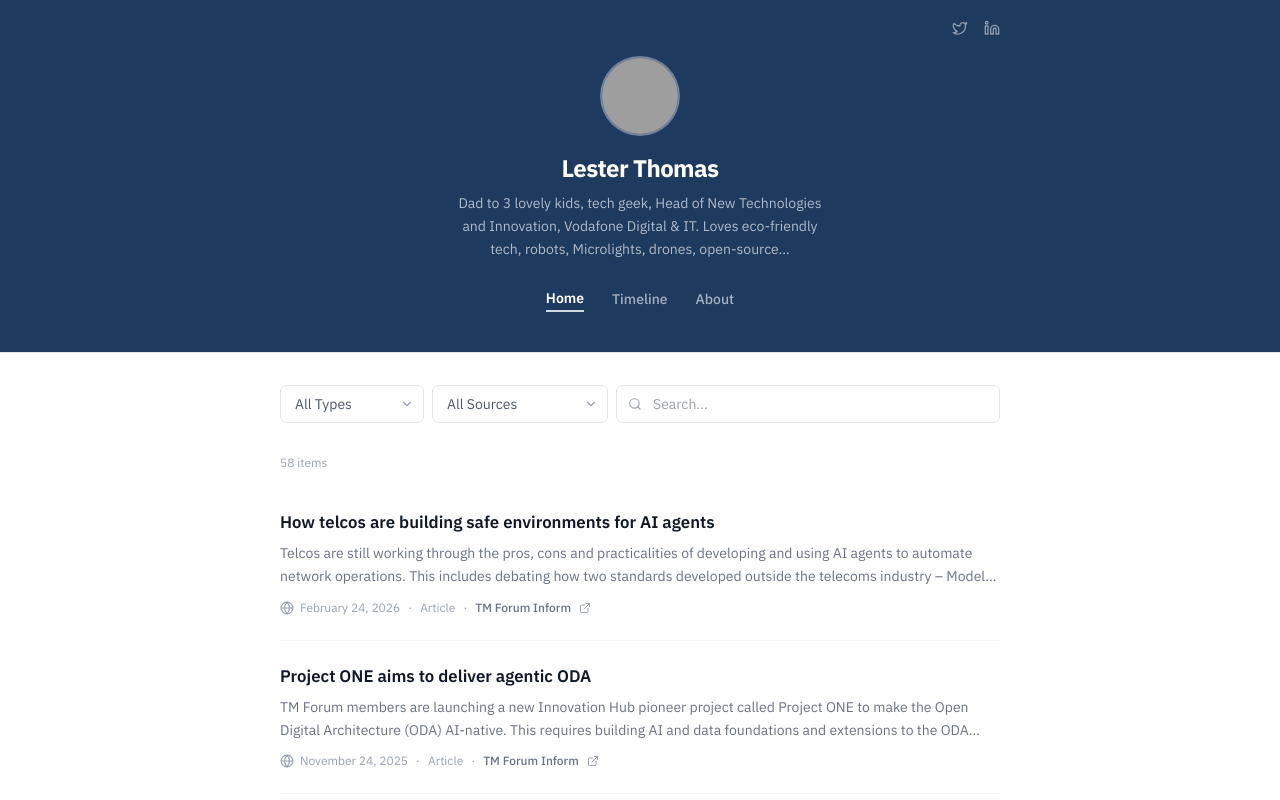
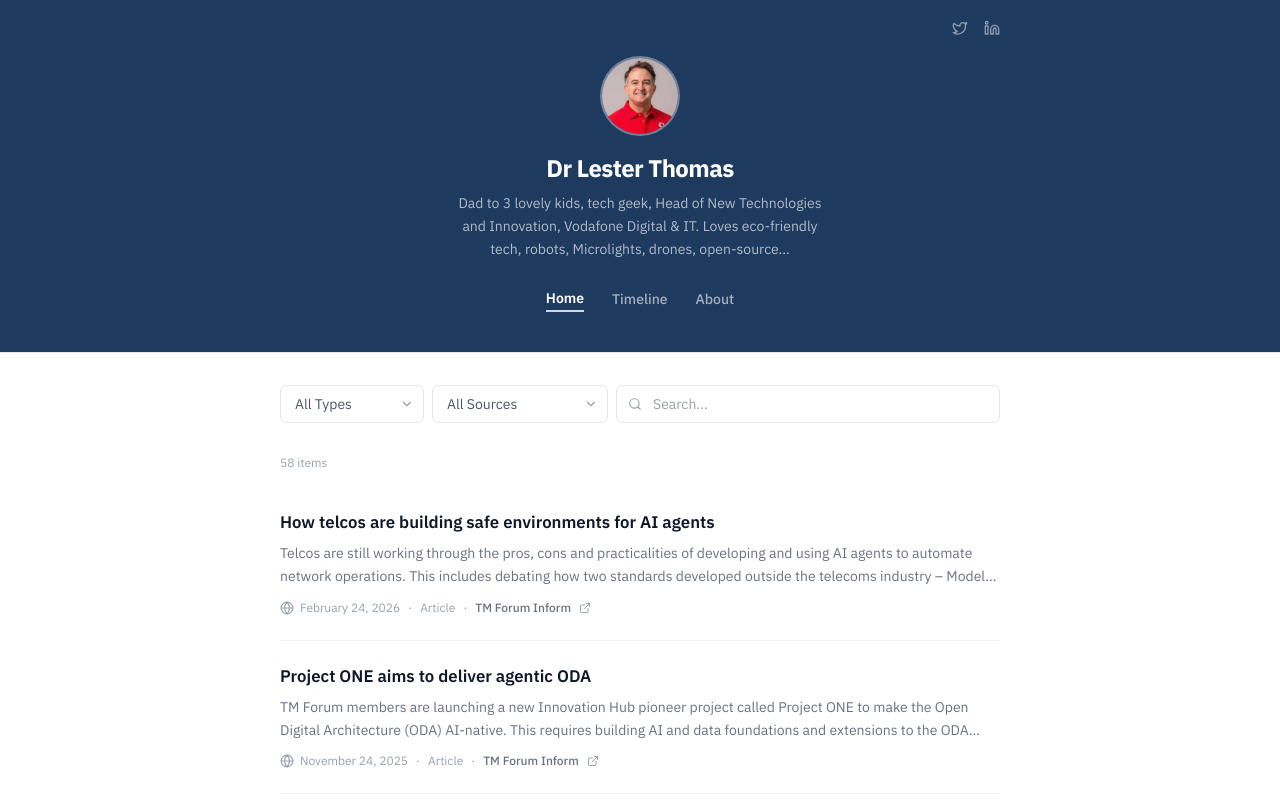
Before and after one commit to LesterThomas/personal-website, a React (Vite) app: page / in a window 1280 px wide. Shown: the top 800 px of the page. Built offline with nearby package versions, Linux system fonts and the light colour scheme; grey boxes are pictures that could not be loaded.

Commit message:
add Dr title prefix to Lester Thomas across UI

```diff
--- a/index.html
+++ b/index.html
@@ -4,11 +4,11 @@
     <meta charset="UTF-8" />
     <link rel="icon" type="image/svg+xml" href="/favicon.svg" />
     <meta name="viewport" content="width=device-width, initial-scale=1.0" />
-    <meta name="description" content="Lester Thomas - Head of New Technologies and Innovation, Vodafone Digital & IT. Portfolio of presentations, articles, videos, podcasts and more." />
+    <meta name="description" content="Dr Lester Thomas - Head of New Technologies and Innovation, Vodafone Digital & IT. Portfolio of presentations, articles, videos, podcasts and more." />
     <link rel="preconnect" href="https://fonts.googleapis.com" />
     <link rel="preconnect" href="https://fonts.gstatic.com" crossorigin />
     <link href="https://fonts.googleapis.com/css2?family=IBM+Plex+Sans:wght@300;400;500;600;700&display=swap" rel="stylesheet" />
-    <title>Lester Thomas</title>
+    <title>Dr Lester Thomas</title>
   </head>
   <body>
     <div id="root"></div>
--- a/src/components/Layout.jsx
+++ b/src/components/Layout.jsx
@@ -47,7 +47,7 @@ export default function Layout({ children }) {
             <div className="w-20 h-20 rounded-full border-2 border-white/25 mb-4 overflow-hidden bg-white/15">
               <img
                 src="/profile.jpg"
-                alt="Lester Thomas"
+                alt="Dr Lester Thomas"
                 className="w-full h-full object-cover"
                 onError={(e) => { e.currentTarget.style.display = 'none'; e.currentTarget.nextSibling.style.display = 'flex'; }}
               />
@@ -55,7 +55,7 @@ export default function Layout({ children }) {
             </div>
 
             <h1 className="text-2xl font-bold text-white mb-2 tracking-tight">
-              Lester Thomas
+              Dr Lester Thomas
             </h1>
 
             <p className="text-white/65 text-sm leading-relaxed max-w-sm">
@@ -84,7 +84,7 @@ export default function Layout({ children }) {
       <footer className="border-t border-gray-100 mt-12">
         <div className="max-w-3xl mx-auto px-4 py-6">
           <p className="text-center text-gray-400 text-sm">
-            © {new Date().getFullYear()} Lester Thomas · Head of New Technologies and Innovation, Vodafone Digital & IT
+            © {new Date().getFullYear()} Dr Lester Thomas · Head of New Technologies and Innovation, Vodafone Digital & IT
           </p>
         </div>
       </footer>
```
Also changed, not shown: public/profile.jpg (added).
